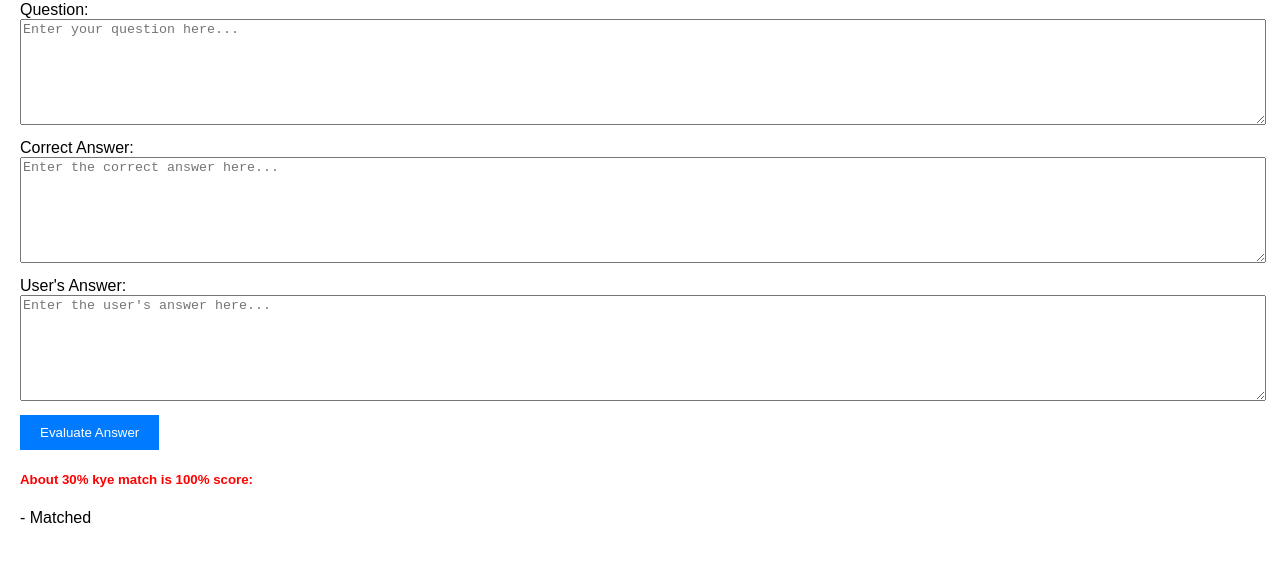
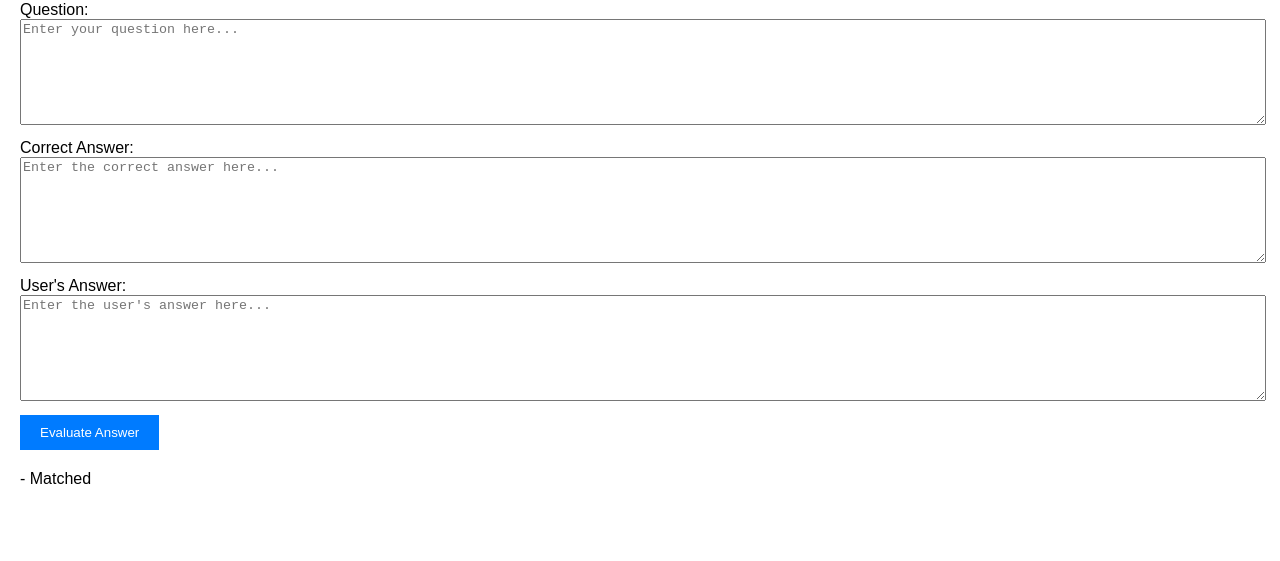
Before and after one commit to Smurti-Git/Q-A-Score, a plain HTML site: page index.html in a window 1280 px wide. Shown: the part 79-640 px from the top of the page. Drawn offline with Linux system fonts and the light colour scheme.

Commit message:
Update index.html
Remove red line

```diff
--- a/index.html
+++ b/index.html
@@ -47,7 +47,6 @@
 
         <button type="button" onclick="evaluateAnswer()">Evaluate Answer</button>
     </form>
- <h5> About 30% kye match is 100% score: </h5>
 
     <div id="result" class="result"></div> <span> - Matched <span/>
 
```
